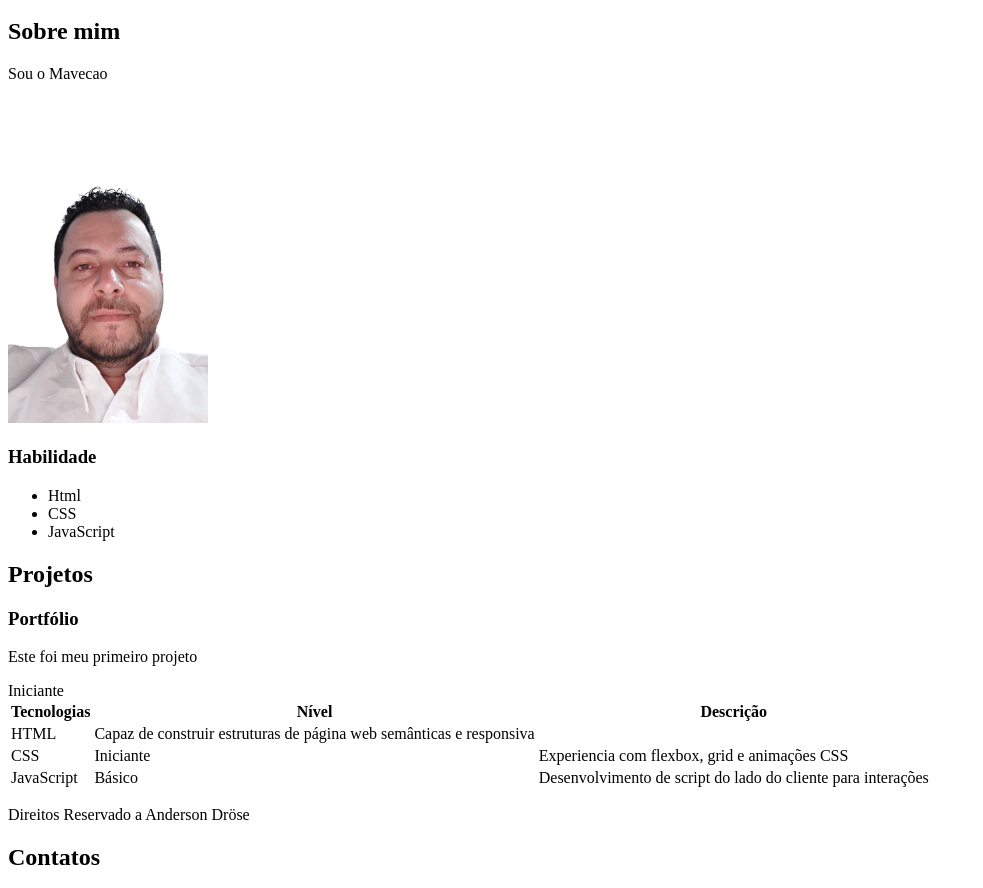
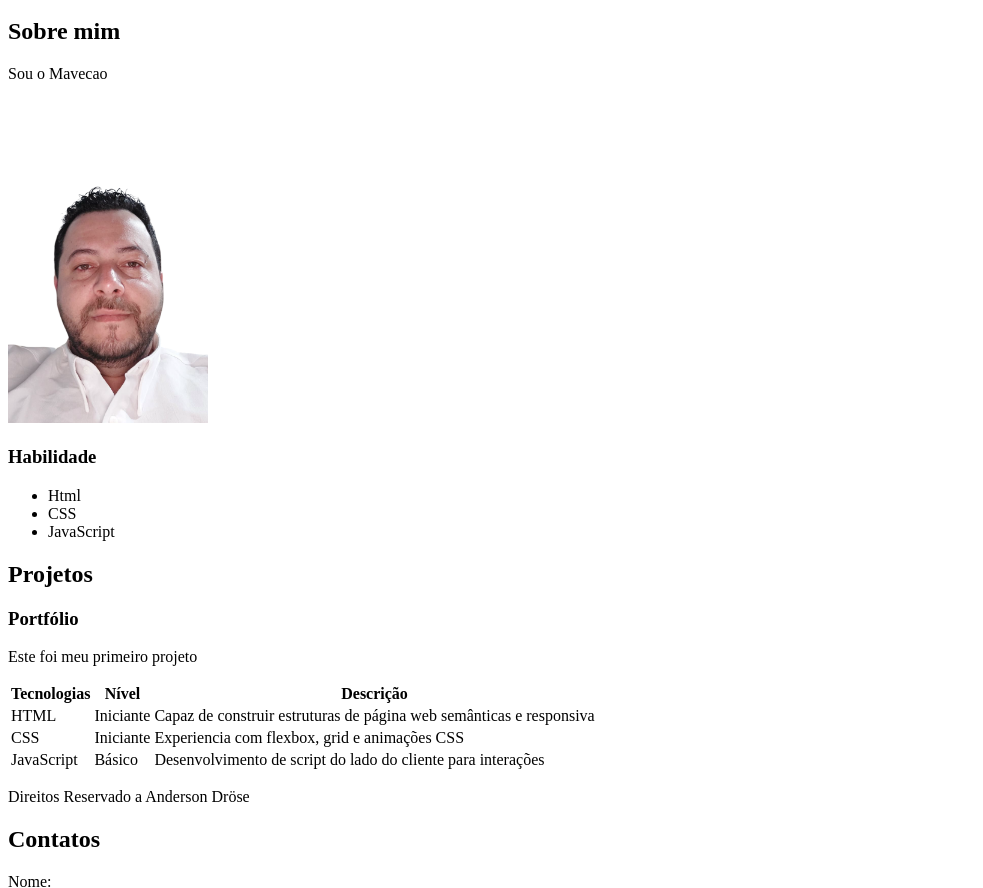
Before and after one commit to andersondrose-mvk/site, a plain HTML site: page index.html in a window 1280 px wide. Shown: the part 154-1042 px from the top of the page, without its empty margins (0-983 px from the left). Drawn offline with Linux system fonts and the light colour scheme.

Commit message:
correcao de cod tgh

```diff
--- a/index.html
+++ b/index.html
@@ -74,7 +74,7 @@
         <tbody>
             <tr>
                 <td>HTML</td>
-                <tdh>Iniciante</td>
+                <td>Iniciante</td>
                 <td>Capaz de construir estruturas de página web semânticas e responsiva</td>
             </tr>
 
```
